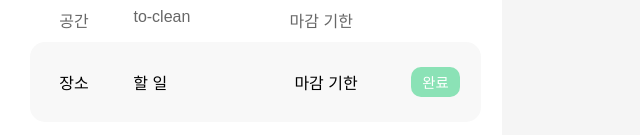
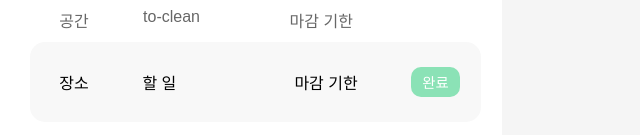
Before and after one commit to Co-sol/clong_front, a React (Vite) app: page / in a window 1280 px wide. Shown: the part 1055-1190 px from the top of the page, without its empty margins (0-640 px from the left). Built offline with nearby package versions, Linux system fonts and the light colour scheme; a web font is replaced by a local one.

Commit message:
basic UI finish

```diff
--- a/src/components/PList.css
+++ b/src/components/PList.css
@@ -46,11 +46,11 @@
 }
 
 .PList .to-clean_text {
-    margin-left: 2.8rem;
+    margin-left: 3.4rem;
 }
 
 .PList .deadLine_text {
-    margin-left: 6.2rem;
+    margin-left: 5.6rem;
 }
 
 .PList .attribute {
--- a/src/components/PListItem.css
+++ b/src/components/PListItem.css
@@ -16,14 +16,12 @@
     position: relative;
 }
 
-.PListItem .place {
-    margin-right: 2rem;
-}
-
 .PListItem .toClean {
     font-size: 1rem;
-    /* padding-right: 5.5rem; */
     max-width: 9rem;
+
+    position: absolute;
+    left: 7rem;
 }
 
 .PListItem .deadLine {
```
